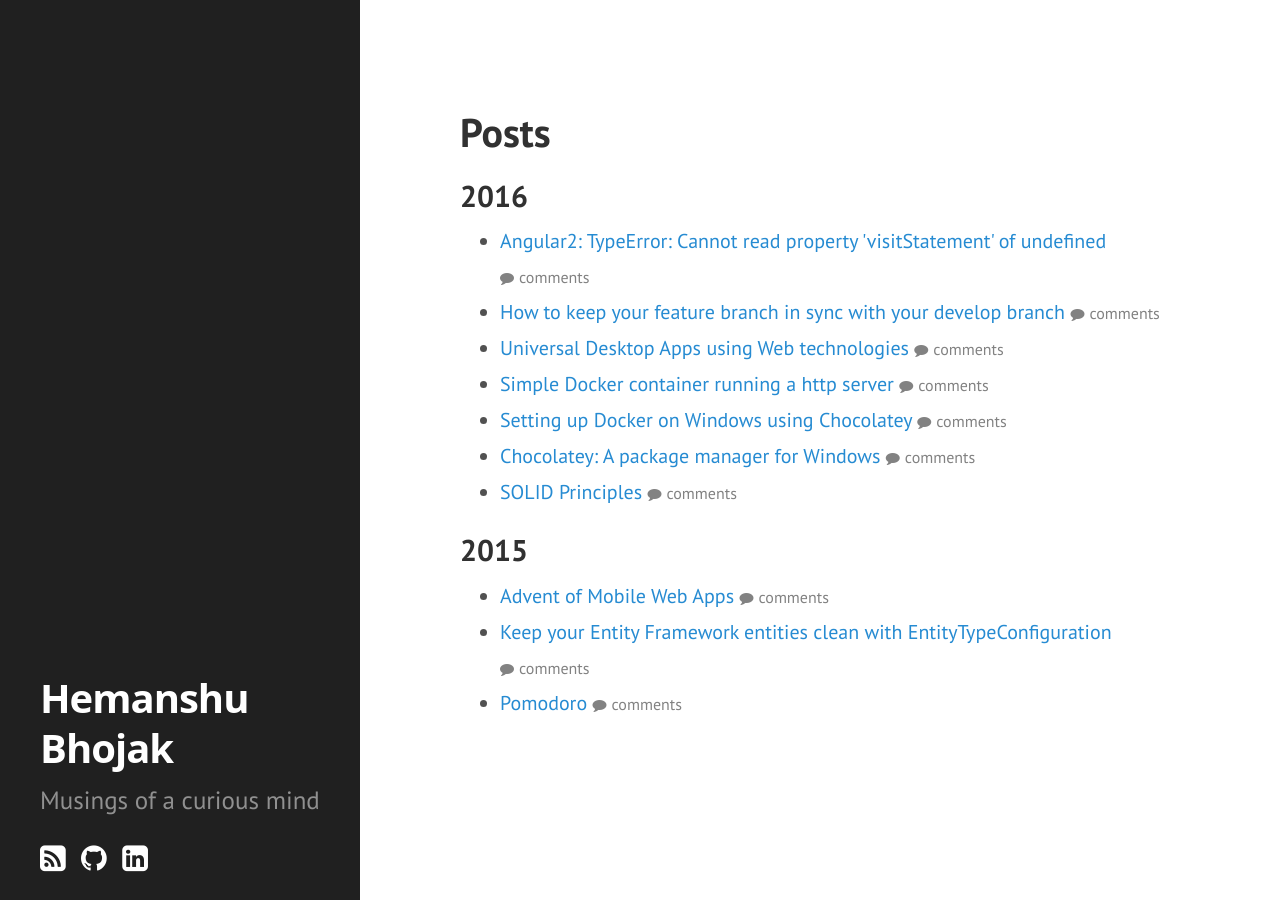
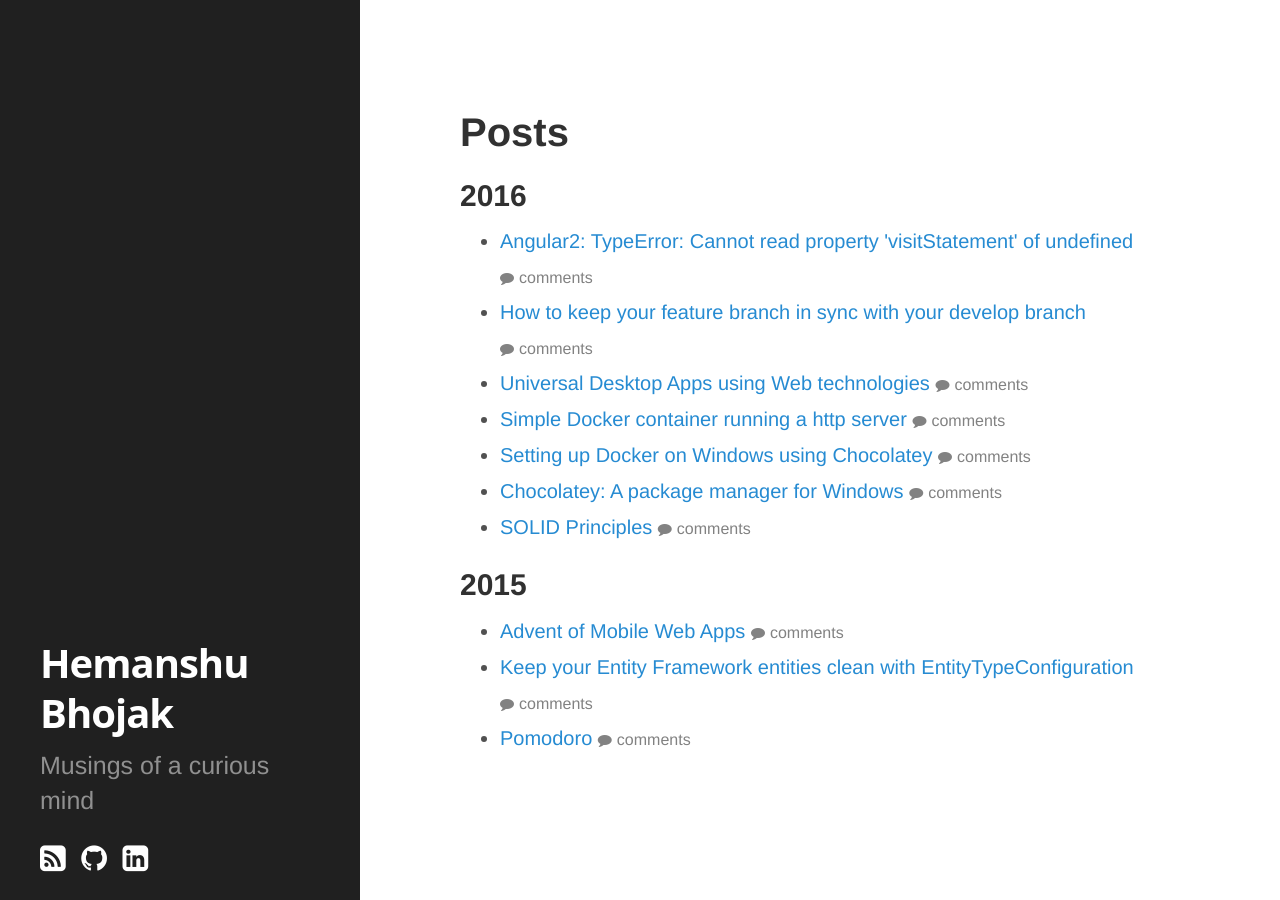
Before and after one commit to technoheman/hemanshubhojak.com, a Jekyll site: the page built from index.html, in a window 1280 px wide. Built offline with Jekyll 4.4.1, drawn with Linux system fonts in a browser that asks for light colours; some web fonts are replaced; comment, search, counter and statistics services are not loaded.

Commit message:
Optimizing css

```diff
--- a/_includes/main.scss
+++ b/_includes/main.scss
@@ -12,7 +12,7 @@
   font-style: normal;
 }
 
-@import "poole", "hyde", "syntax";
+@import "fonts", "poole", "hyde", "syntax";
 
 .social-facebook{
   margin: 1em 0px;
--- a/_layouts/default.html
+++ b/_layouts/default.html
@@ -8,7 +8,6 @@
   <body>
 
     <noscript id="deferred-styles">
-      <link rel="stylesheet" href="http://fonts.googleapis.com/css?family=PT+Sans:400,400italic,700|Abril+Fatface">
     </noscript>
     <script>
       var loadDeferredStyles = function() {
--- /dev/null
+++ b/_sass/_fonts.scss
@@ -0,0 +1,112 @@
+/* latin-ext */
+@font-face {
+  font-family: 'Abril Fatface';
+  font-style: normal;
+  font-weight: 400;
+  src: local('Abril Fatface'), local('AbrilFatface-Regular'), url(http://fonts.gstatic.com/s/abrilfatface/v8/X1g_KwGeBV3ajZIXQ9VnDn1PgMwFt2V-WJ2uOZ4WXLU.woff2) format('woff2');
+  unicode-range: U+0100-024F, U+1E00-1EFF, U+20A0-20AB, U+20AD-20CF, U+2C60-2C7F, U+A720-A7FF;
+}
+/* latin */
+@font-face {
+  font-family: 'Abril Fatface';
+  font-style: normal;
+  font-weight: 400;
+  src: local('Abril Fatface'), local('AbrilFatface-Regular'), url(http://fonts.gstatic.com/s/abrilfatface/v8/X1g_KwGeBV3ajZIXQ9VnDjxObtw73-qQgbr7Be51v5c.woff2) format('woff2');
+  unicode-range: U+0000-00FF, U+0131, U+0152-0153, U+02C6, U+02DA, U+02DC, U+2000-206F, U+2074, U+20AC, U+2212, U+2215, U+E0FF, U+EFFD, U+F000;
+}
+/* cyrillic-ext */
+@font-face {
+  font-family: 'PT Sans';
+  font-style: normal;
+  font-weight: 400;
+  src: local('PT Sans'), local('PTSans-Regular'), url(http://fonts.gstatic.com/s/ptsans/v8/JX7MlXqjSJNjQvI4heMMGvY6323mHUZFJMgTvxaG2iE.woff2) format('woff2');
+  unicode-range: U+0460-052F, U+20B4, U+2DE0-2DFF, U+A640-A69F;
+}
+/* cyrillic */
+@font-face {
+  font-family: 'PT Sans';
+  font-style: normal;
+  font-weight: 400;
+  src: local('PT Sans'), local('PTSans-Regular'), url(http://fonts.gstatic.com/s/ptsans/v8/vtwNVMP8y9C17vLvIBNZI_Y6323mHUZFJMgTvxaG2iE.woff2) format('woff2');
+  unicode-range: U+0400-045F, U+0490-0491, U+04B0-04B1, U+2116;
+}
+/* latin-ext */
+@font-face {
+  font-family: 'PT Sans';
+  font-style: normal;
+  font-weight: 400;
+  src: local('PT Sans'), local('PTSans-Regular'), url(http://fonts.gstatic.com/s/ptsans/v8/9kaD4V2pNPMMeUVBHayd7vY6323mHUZFJMgTvxaG2iE.woff2) format('woff2');
+  unicode-range: U+0100-024F, U+1E00-1EFF, U+20A0-20AB, U+20AD-20CF, U+2C60-2C7F, U+A720-A7FF;
+}
+/* latin */
+@font-face {
+  font-family: 'PT Sans';
+  font-style: normal;
+  font-weight: 400;
+  src: local('PT Sans'), local('PTSans-Regular'), url(http://fonts.gstatic.com/s/ptsans/v8/ATKpv8nLYAKUYexo8iqqrg.woff2) format('woff2');
+  unicode-range: U+0000-00FF, U+0131, U+0152-0153, U+02C6, U+02DA, U+02DC, U+2000-206F, U+2074, U+20AC, U+2212, U+2215, U+E0FF, U+EFFD, U+F000;
+}
+/* cyrillic-ext */
+@font-face {
+  font-family: 'PT Sans';
+  font-style: normal;
+  font-weight: 700;
+  src: local('PT Sans Bold'), local('PTSans-Bold'), url(http://fonts.gstatic.com/s/ptsans/v8/kTYfCWJhlldPf5LnG4ZnHCEAvth_LlrfE80CYdSH47w.woff2) format('woff2');
+  unicode-range: U+0460-052F, U+20B4, U+2DE0-2DFF, U+A640-A69F;
+}
+/* cyrillic */
+@font-face {
+  font-family: 'PT Sans';
+  font-style: normal;
+  font-weight: 700;
+  src: local('PT Sans Bold'), local('PTSans-Bold'), url(http://fonts.gstatic.com/s/ptsans/v8/g46X4VH_KHOWAAa-HpnGPiEAvth_LlrfE80CYdSH47w.woff2) format('woff2');
+  unicode-range: U+0400-045F, U+0490-0491, U+04B0-04B1, U+2116;
+}
+/* latin-ext */
+@font-face {
+  font-family: 'PT Sans';
+  font-style: normal;
+  font-weight: 700;
+  src: local('PT Sans Bold'), local('PTSans-Bold'), url(http://fonts.gstatic.com/s/ptsans/v8/hpORcvLZtemlH8gI-1S-7iEAvth_LlrfE80CYdSH47w.woff2) format('woff2');
+  unicode-range: U+0100-024F, U+1E00-1EFF, U+20A0-20AB, U+20AD-20CF, U+2C60-2C7F, U+A720-A7FF;
+}
+/* latin */
+@font-face {
+  font-family: 'PT Sans';
+  font-style: normal;
+  font-weight: 700;
+  src: local('PT Sans Bold'), local('PTSans-Bold'), url(http://fonts.gstatic.com/s/ptsans/v8/0XxGQsSc1g4rdRdjJKZrNPk_vArhqVIZ0nv9q090hN8.woff2) format('woff2');
+  unicode-range: U+0000-00FF, U+0131, U+0152-0153, U+02C6, U+02DA, U+02DC, U+2000-206F, U+2074, U+20AC, U+2212, U+2215, U+E0FF, U+EFFD, U+F000;
+}
+/* cyrillic-ext */
+@font-face {
+  font-family: 'PT Sans';
+  font-style: italic;
+  font-weight: 400;
+  src: local('PT Sans Italic'), local('PTSans-Italic'), url(http://fonts.gstatic.com/s/ptsans/v8/GpWpM_6S4VQLPNAQ3iWvVRJtnKITppOI_IvcXXDNrsc.woff2) format('woff2');
+  unicode-range: U+0460-052F, U+20B4, U+2DE0-2DFF, U+A640-A69F;
+}
+/* cyrillic */
+@font-face {
+  font-family: 'PT Sans';
+  font-style: italic;
+  font-weight: 400;
+  src: local('PT Sans Italic'), local('PTSans-Italic'), url(http://fonts.gstatic.com/s/ptsans/v8/7dSh6BcuqDLzS2qAASIeuhJtnKITppOI_IvcXXDNrsc.woff2) format('woff2');
+  unicode-range: U+0400-045F, U+0490-0491, U+04B0-04B1, U+2116;
+}
+/* latin-ext */
+@font-face {
+  font-family: 'PT Sans';
+  font-style: italic;
+  font-weight: 400;
+  src: local('PT Sans Italic'), local('PTSans-Italic'), url(http://fonts.gstatic.com/s/ptsans/v8/DVKQJxMmC9WF_oplMzlQqRJtnKITppOI_IvcXXDNrsc.woff2) format('woff2');
+  unicode-range: U+0100-024F, U+1E00-1EFF, U+20A0-20AB, U+20AD-20CF, U+2C60-2C7F, U+A720-A7FF;
+}
+/* latin */
+@font-face {
+  font-family: 'PT Sans';
+  font-style: italic;
+  font-weight: 400;
+  src: local('PT Sans Italic'), local('PTSans-Italic'), url(http://fonts.gstatic.com/s/ptsans/v8/PIPMHY90P7jtyjpXuZ2cLFtXRa8TVwTICgirnJhmVJw.woff2) format('woff2');
+  unicode-range: U+0000-00FF, U+0131, U+0152-0153, U+02C6, U+02DA, U+02DC, U+2000-206F, U+2074, U+20AC, U+2212, U+2215, U+E0FF, U+EFFD, U+F000;
+}
```
